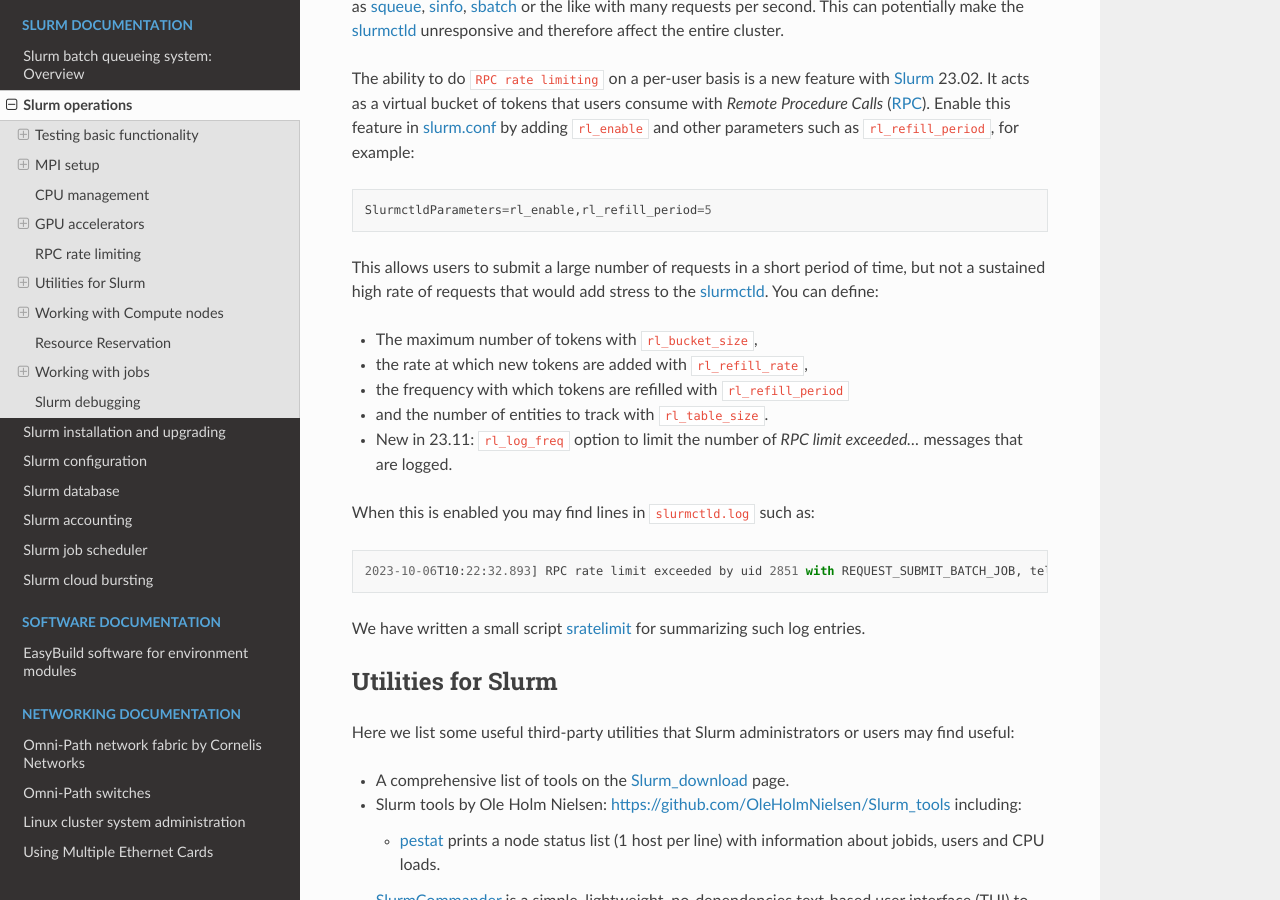
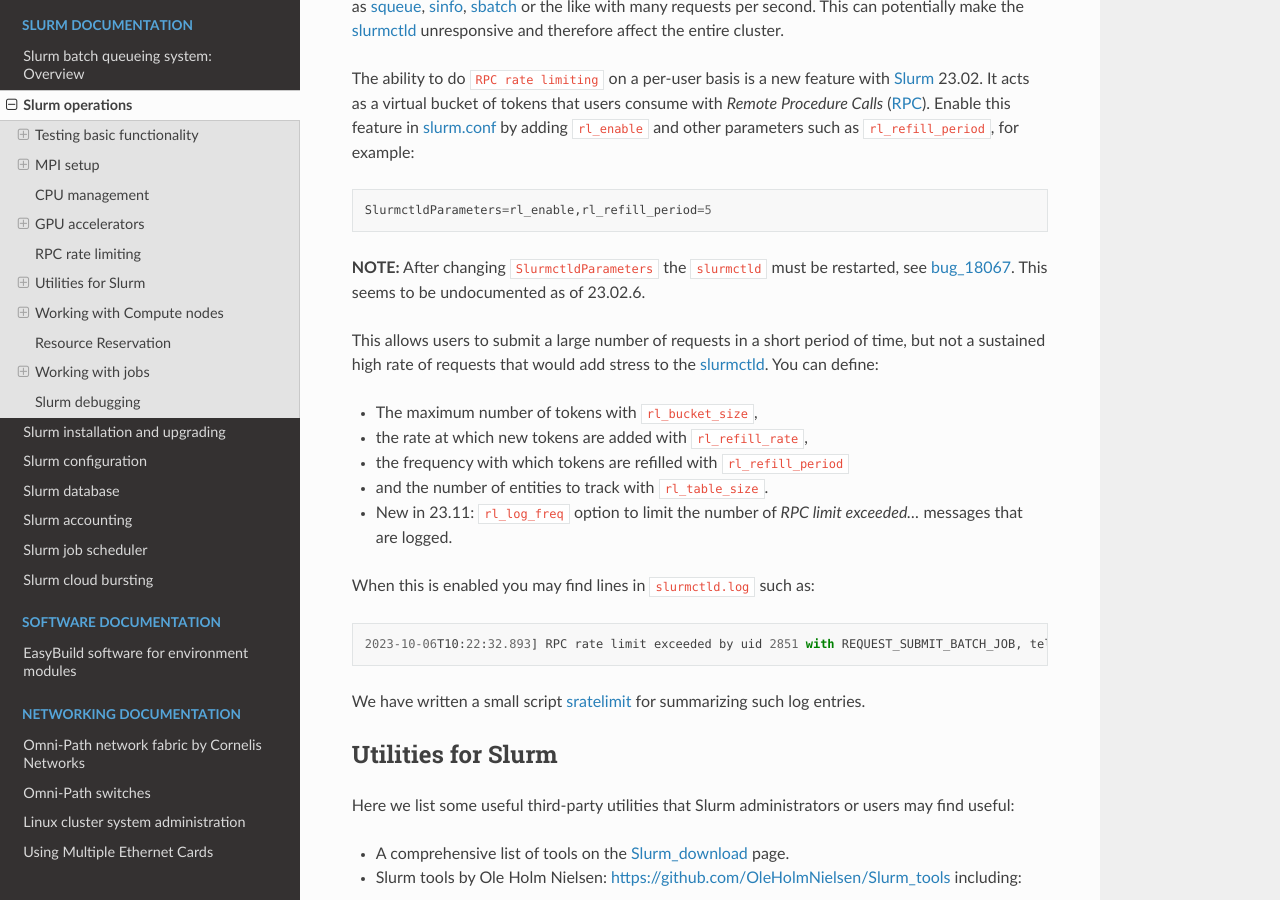
Before and after one commit to OleHolmNielsen/Niflheim_system, a Sphinx documentation site: the page built from docs/Slurm_operations.rst, in a window 1280 px wide and 900 px high, scrolled down 5291 px. Built offline with Sphinx 7.4.7 and the Read the Docs theme 2.0.0, drawn with Linux system fonts in a browser that asks for light colours.

Commit message:
slurmctld must be restarted after changing rl_* parameters

```diff
--- a/docs/Slurm_operations.rst
+++ b/docs/Slurm_operations.rst
@@ -223,6 +223,9 @@
 
   SlurmctldParameters=rl_enable,rl_refill_period=5
 
+**NOTE:** After changing ``SlurmctldParameters`` the ``slurmctld`` must be restarted, see bug_18067_.
+This seems to be undocumented as of 23.02.6.
+
 This allows users to submit a large number of requests in a short period of time, but not a sustained high rate of requests that would add stress to the slurmctld_.
 You can define:
 
@@ -241,6 +244,7 @@
 .. _RPC: https://en.wikipedia.org/wiki/Remote_procedure_call
 .. _sratelimit: https://github.com/OleHolmNielsen/Slurm_tools/blob/master/jobs/sratelimit
 .. _bug_17835: https://bugs.schedmd.com/show_bug.cgi?id=17835
+.. _bug_18067: https://bugs.schedmd.com/show_bug.cgi?id=18067
 
 Utilities for Slurm
 ===================
```
